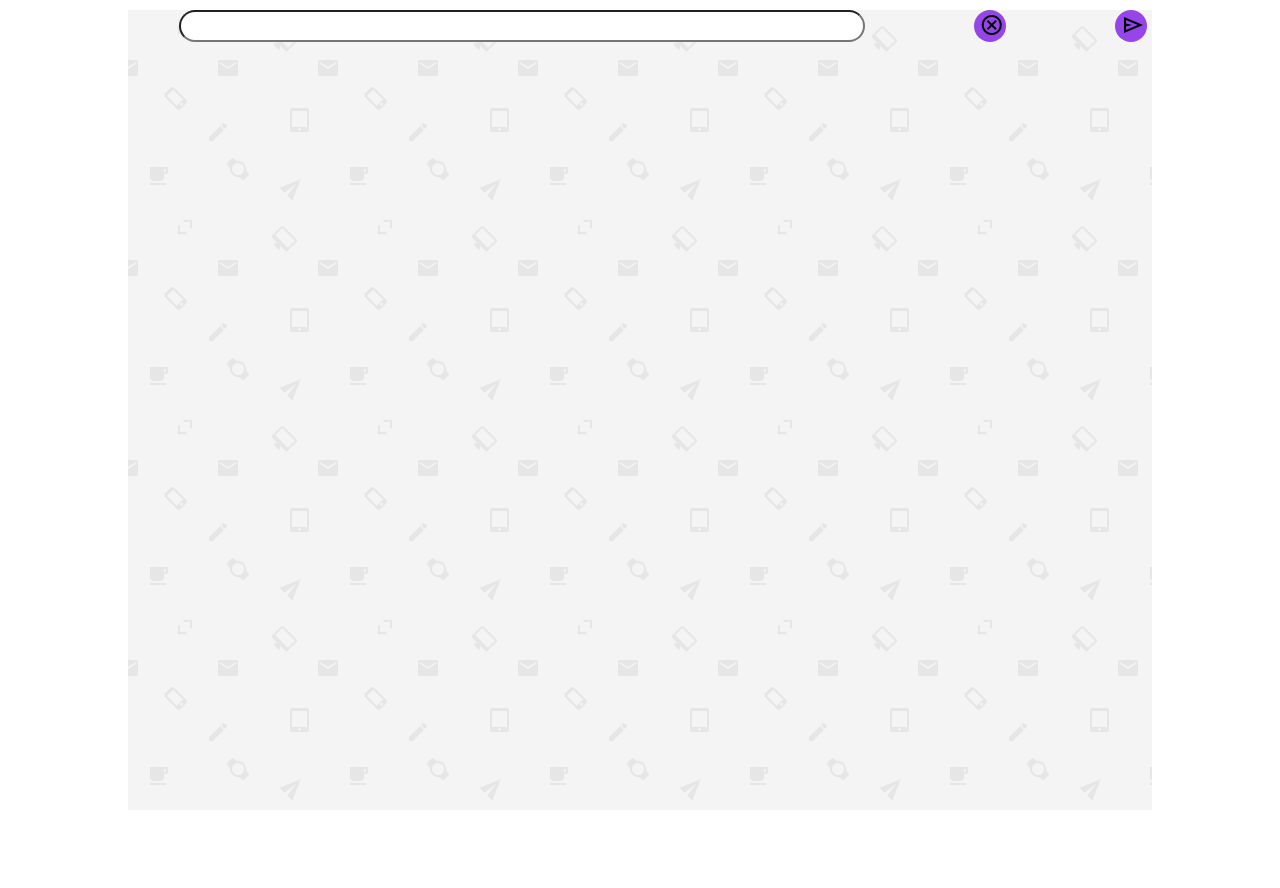
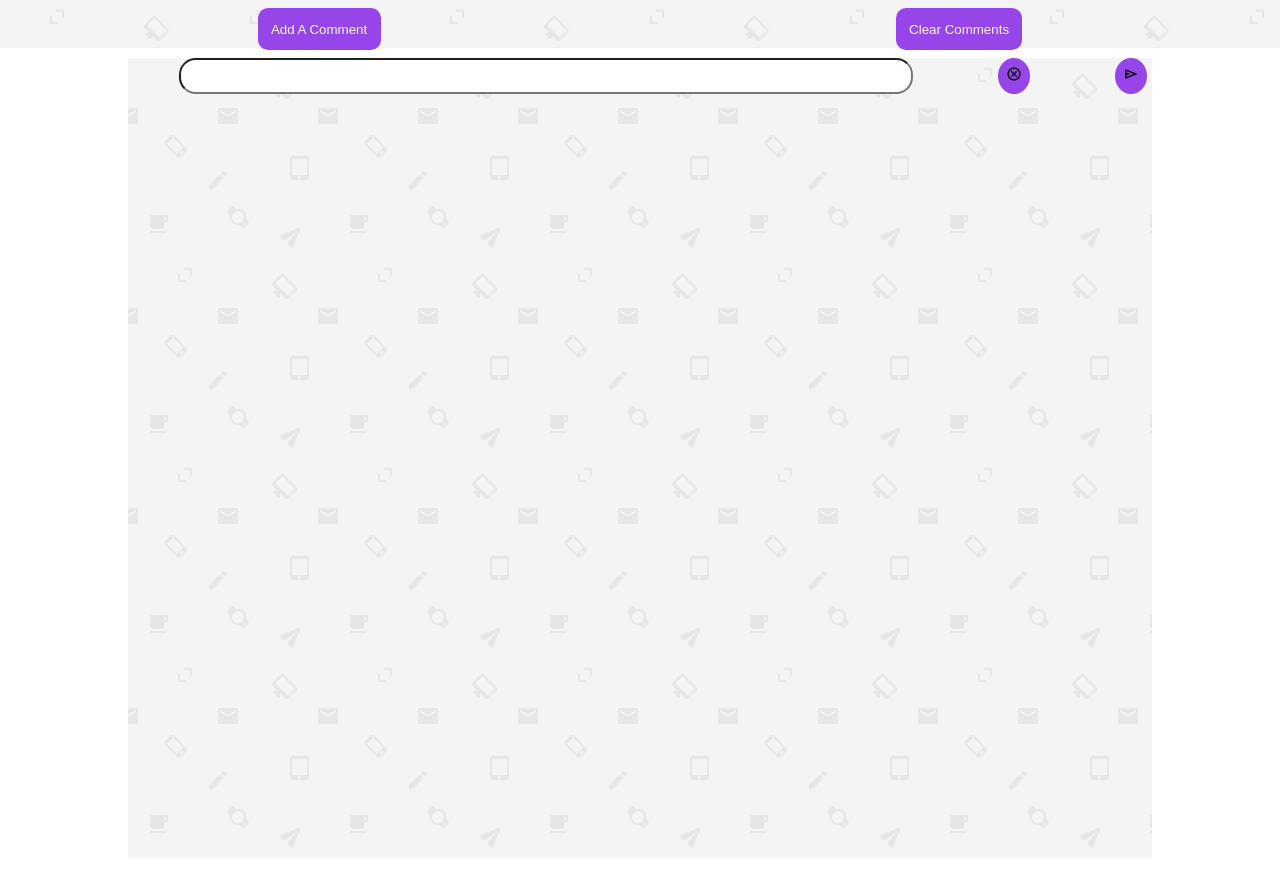
Before and after one commit to shivachandrakante/Js_MajorProject, a plain HTML site: page index.html in a window 1280 px wide. Both pictures are taken after a click on the button "Add A Comment". Before the commit the page ends 858 px from the top, so only its background shows below. Drawn offline with nearby package versions, Linux system fonts and the light colour scheme.

Commit message:
fixed header

```diff
--- a/index.html
+++ b/index.html
@@ -14,9 +14,15 @@
     </head>
     <!--- Body Tag -->
     <body>
+        <header  id="header">
+            <button id="addCommentToRoot" data-depth = 0>Add A Comment</button>
+            <button id="deleteFromRoot" data-depth = 0>Clear Comments</button>
+        </header>
+        <section class = "headerspacer">
+        </section>
         <div id="container">
+
             <div id="root" data-depth="0">
-                <button id="addCommentToRoot" data-depth = 0>Add A Comment</button>
             </div>
         </div>
         <!-- <footer>
--- a/index.js
+++ b/index.js
@@ -1,8 +1,16 @@
+const root = document.getElementById("root");
 
 document.getElementById("addCommentToRoot").addEventListener('click',function(){
     addComment(addCommentToRoot)
 })
-const root = document.getElementById("root");
+
+document.getElementById("deleteFromRoot").addEventListener('click',function(){
+    deleteInputTag(root)
+    window.setTimeout(() => {
+        window.location.reload(true);
+    }, 200);
+})
+
 function createInputNode(){
     let inputNode = document.createElement("input")
     inputNode.type = "text";
@@ -148,11 +156,14 @@ function inputTag(){
 function addComment(blockClicked){
     console.log(blockClicked)
     if(blockClicked.id === "addCommentToRoot"){
-        while(root.hasChildNodes()){
+        console.log("asdasd")
+        /*while(root.hasChildNodes()){
             root.removeChild(root.firstChild)
-        }
+        }*/
         root.appendChild(inputTag())
     } else{
+        // let input = inputTag();
+        // input.scrollIntoView({behavior: "smooth", block: "end", inline: "nearest"});
         blockClicked.appendChild(inputTag())
     }
 }
--- a/style.css
+++ b/style.css
@@ -17,8 +17,30 @@ body{
 #root{
     margin-right: 5px;
 }
-
+#header{
+    width: 100%;
+    height: 3rem;
+    display: flex;
+    flex-direction: row;
+    flex-wrap: wrap;
+    justify-content: space-evenly;
+    align-items: center;
+    position: fixed;
+    background-image: url('background.png');
+}
+.headerspacer{
+    height: 3rem;
+}
 #addCommentToRoot{
+    text-align: center;
+    border-radius: 10px;
+    padding: 1em;
+    margin: 0.625em auto;
+    border: none;
+    background-color: #9645E9;
+    color: #F7F9FB;
+}
+#deleteFromRoot{
     text-align: center;
     border-radius: 10px;
     padding: 1em;
@@ -35,10 +57,13 @@ body{
     justify-content: space-between;
     margin-top: 0.625em;
     margin-bottom: 0.625em;
+    flex-wrap: wrap;
+    Column-gap: 1.25em;
+    row-gap: 1.25em;
 }
 
 .inputBox{
-    width: 70%;
+    width: 75%;
     border-radius: 1.25em;
     padding-top: 0.625em;
     padding-bottom: 0.625em;
@@ -67,19 +92,25 @@ body{
 .textBlockSection{
     display: flex;
     flex-direction: column;
+    /*flex-wrap: wrap;*/
     justify-content: space-evenly;
 }
 .textBlockSection > div:first-child{
     display: flex;
     flex-direction: row;
+    flex-wrap: wrap;
     justify-content: space-between;
+    Column-gap: 1.25em;
+    row-gap: 1.25em;
 
 }
 .textBlockSection > div:nth-child(2){
     display: flex;
     flex-direction: row;
+    flex-wrap: wrap;
     justify-content: flex-start;
-    COlumn-gap: 1.25em;
+    Column-gap: 1.25em;
+    row-gap: 1.25em;
 }
 .textContentAndDelete{
     display: flex;
@@ -88,6 +119,7 @@ body{
 }
 .textContentAndDelete p{
     width: 80%;
+    height: auto;
     word-wrap: break-word;
 }
 .textContentAndDelete button{
@@ -103,6 +135,15 @@ body{
     column-gap: 1em;
 }
 
+.material-symbols-outlined {
+    font-size: 16px !important;;
+    font-variation-settings:
+        'FILL' 0,
+        'wght' 500,
+        'GRAD' 0,
+        'opsz' 20
+}
+
 footer{
     background-color: #1C1C1C;
 }
```
